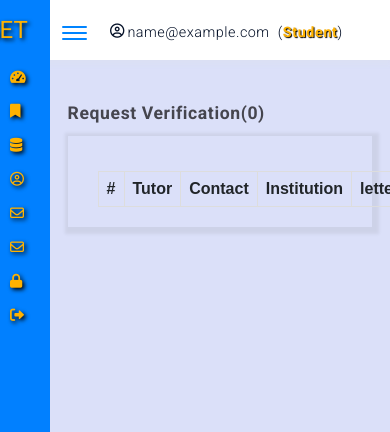
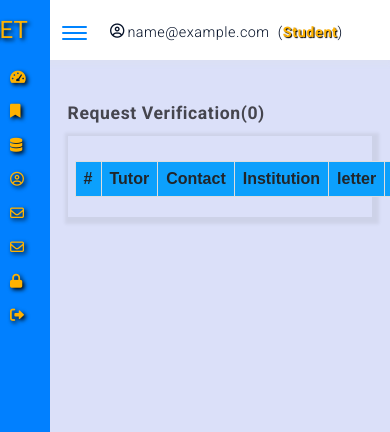
Before and after one commit to luggiestar/mzumbe-online-plateform, a Django app: page /teaching-verification/ in a window 390 px wide. Shown: the top 432 px of the page. Run offline with Django 3.2, Linux system fonts and the light colour scheme; the visitor is signed in with stand-in values (Sample User, id 1); data that the repository does not hold is empty; some libraries are stand-ins or nearby versions.

Commit message:
hgsfhg6523465556h6a3dvbn

```diff
--- a/static/UJUZI_CSS/main.css
+++ b/static/UJUZI_CSS/main.css
@@ -263,6 +263,10 @@ nav {
 {
     width:90%;
 }
+ th
+ {
+    background:var(--u-light-blue);
+ }
 
 .c-btn
 {
@@ -534,9 +538,10 @@ nav {
     {
         width:100%;
     }
-    .table-box
+
+    .table-box .u-form
     {
-        width:70%;
+        padding:25px 7px 20px 7px;
     }
     .u-profile-name
     {
```
